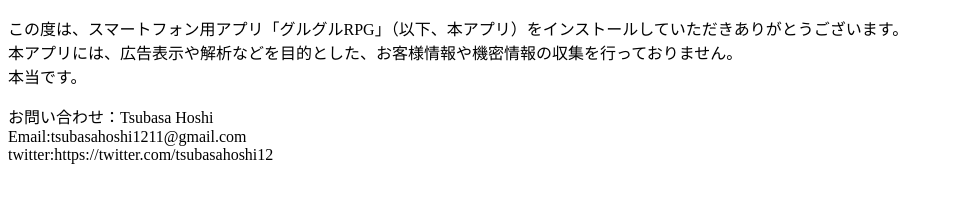
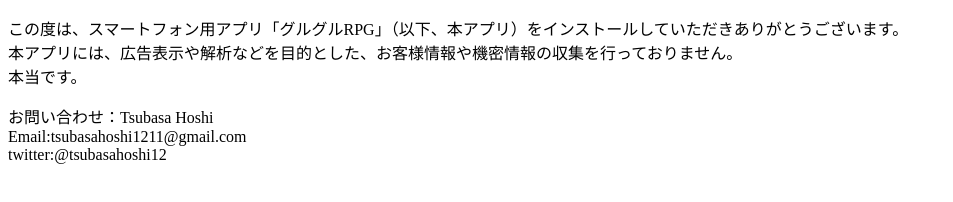
Before and after one commit to TsubasaHoshi/GuruGuruRPG, a plain HTML site: page index.html in a window 1280 px wide. Shown: the whole page, without its empty margins (0-953 px from the left). Drawn offline with Linux system fonts and the light colour scheme.

Commit message:
Update index.html

```diff
--- a/index.html
+++ b/index.html
@@ -16,7 +16,7 @@
 <p>
 <div>お問い合わせ：Tsubasa Hoshi</div>
 <div>Email:tsubasahoshi1211@gmail.com</div>
-<div>twitter:https://twitter.com/tsubasahoshi12</div>
+<div>twitter:@tsubasahoshi12</div>
 
 </p>
 
```
